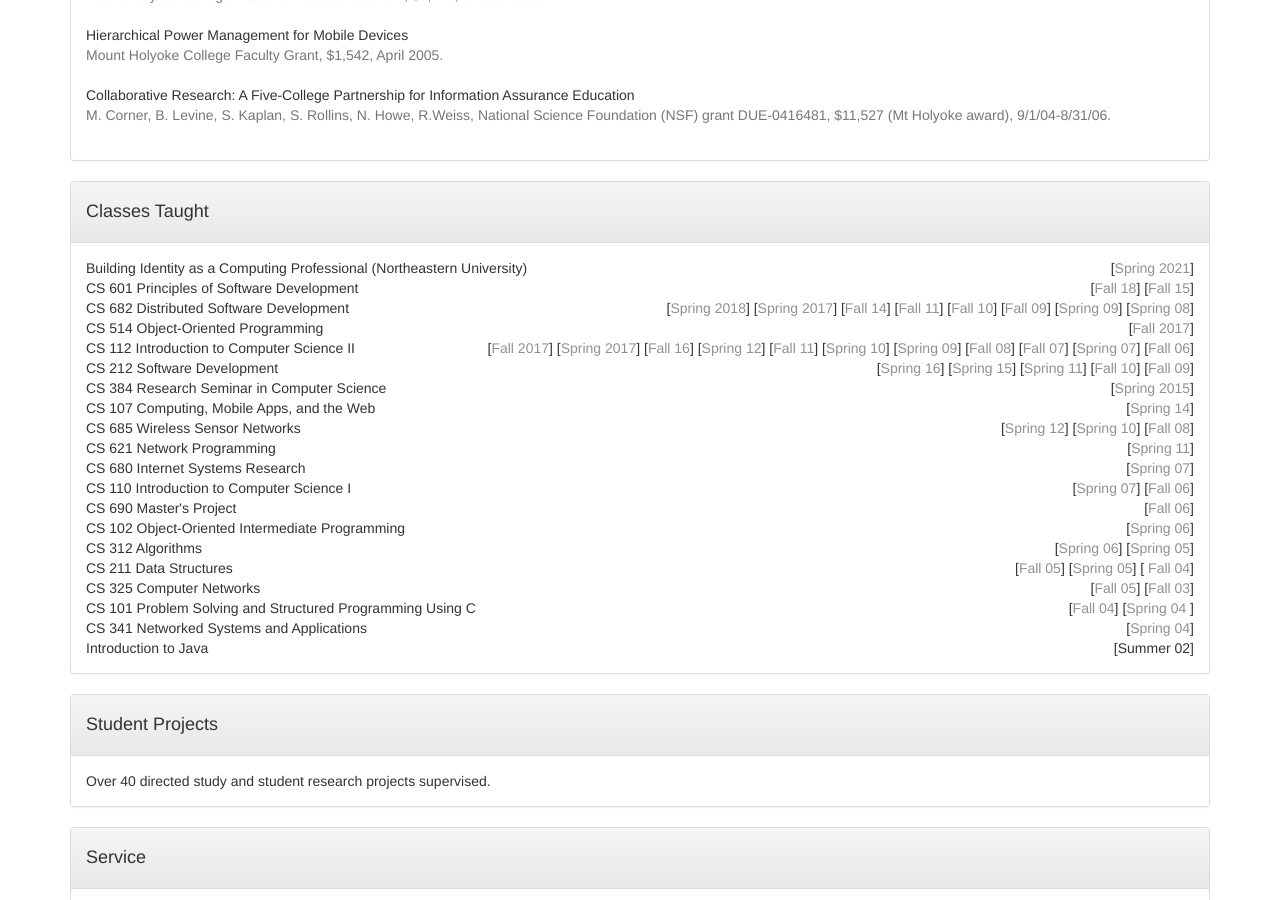
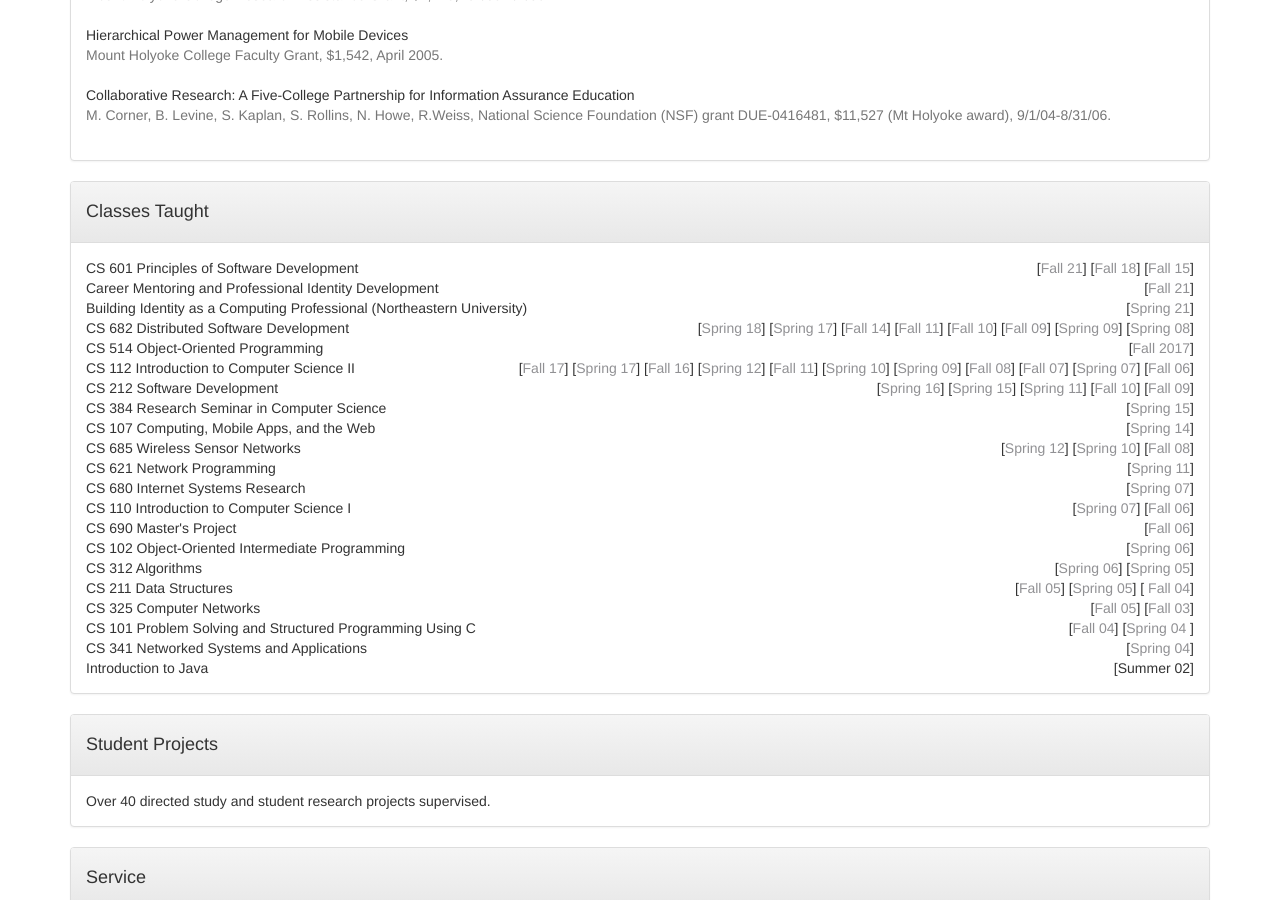
Before and after one commit to srollins/srollins.github.io, a Jekyll site: the page built from vita.html, in a window 1280 px wide and 900 px high, scrolled down 5673 px. Built offline with Jekyll 4.4.1, drawn with Linux system fonts in a browser that asks for light colours.

Commit message:
update with s22 links

```diff
--- a/vita.html
+++ b/vita.html
@@ -440,16 +440,20 @@ title: CV
 	<div class="panel-heading"><h4><a name="classes"></a>Classes Taught</h4></div>
 	<div class="panel-body">
 
-		Building Identity as a Computing Professional (Northeastern University) <span style="float:right;">
-		[<a href="https://cs-identity.github.io/">Spring 2021</a>]</span><br/>
-
 		CS 601 Principles of Software Development <span style="float:right;">
+		[<a href="https://cs601-f21.github.io/">Fall 21</a>]
 		[<a href="https://cs601-f18.github.io/">Fall 18</a>]
 		[<a href="https://github.com/CS601-F15">Fall 15</a>]</span><br/>
 
+		Career Mentoring and Professional Identity Development <span style="float:right;">
+		[<a href="https://scholars.cs.usfca.edu/cs386-fall2021/">Fall 21</a>]</span><br/>
+
+		Building Identity as a Computing Professional (Northeastern University) <span style="float:right;">
+		[<a href="https://cs-identity.github.io/">Spring 21</a>]</span><br/>
+
 		CS 682 Distributed Software Development <span style="float:right;">
-		[<a href="https://cs682-s18.github.io">Spring 2018</a>]
-		[<a href="https://cs682-s17.github.io">Spring 2017</a>]
+		[<a href="https://cs682-s18.github.io">Spring 18</a>]
+		[<a href="https://cs682-s17.github.io">Spring 17</a>]
 		[<a href="https://sites.google.com/a/cs.usfca.edu/cs682/">Fall 14</a>]
 		[<a href="http://sites.google.com/site/usfcs682dsd/">Fall 11</a>]
 		[<a href="http://sites.google.com/site/usfcs682f10/">Fall 10</a>]
@@ -461,8 +465,8 @@ title: CV
 		[<a href="https://cs514-f17.github.io">Fall 2017</a>]</span><br/>
 
 		CS 112 Introduction to Computer Science II <span style="float:right;">
-		[<a href="https://cs112-f17.github.io">Fall 2017</a>]
-		[<a href="https://cs112-s17.github.io">Spring 2017</a>]
+		[<a href="https://cs112-f17.github.io">Fall 17</a>]
+		[<a href="https://cs112-s17.github.io">Spring 17</a>]
 		[<a href="https://cs112-f16.github.io">Fall 16</a>]
 		[<a href="http://sites.google.com/site/usfcs112s12">Spring 12</a>]
 		[<a href="http://sites.google.com/site/usfcs112f11">Fall 11</a>]
@@ -481,7 +485,7 @@ title: CV
 		[<a href="http://sites.google.com/site/usfcs212f09/">Fall 09</a>]</span><br/>
 
 		CS 384 Research Seminar in Computer Science <span style="float:right;">
-		[<a href="https://usfca.instructure.com/courses/1485206/">Spring 2015</a>]</span><br/>
+		[<a href="https://usfca.instructure.com/courses/1485206/">Spring 15</a>]</span><br/>
 
 		CS 107 Computing, Mobile Apps, and the Web <span style="float:right;">
 		[<a href="https://sites.google.com/a/cs.usfca.edu/cs107/">Spring 14</a>]</span><br/>
```
Also changed, not shown: index.html (+4 -5 lines).
